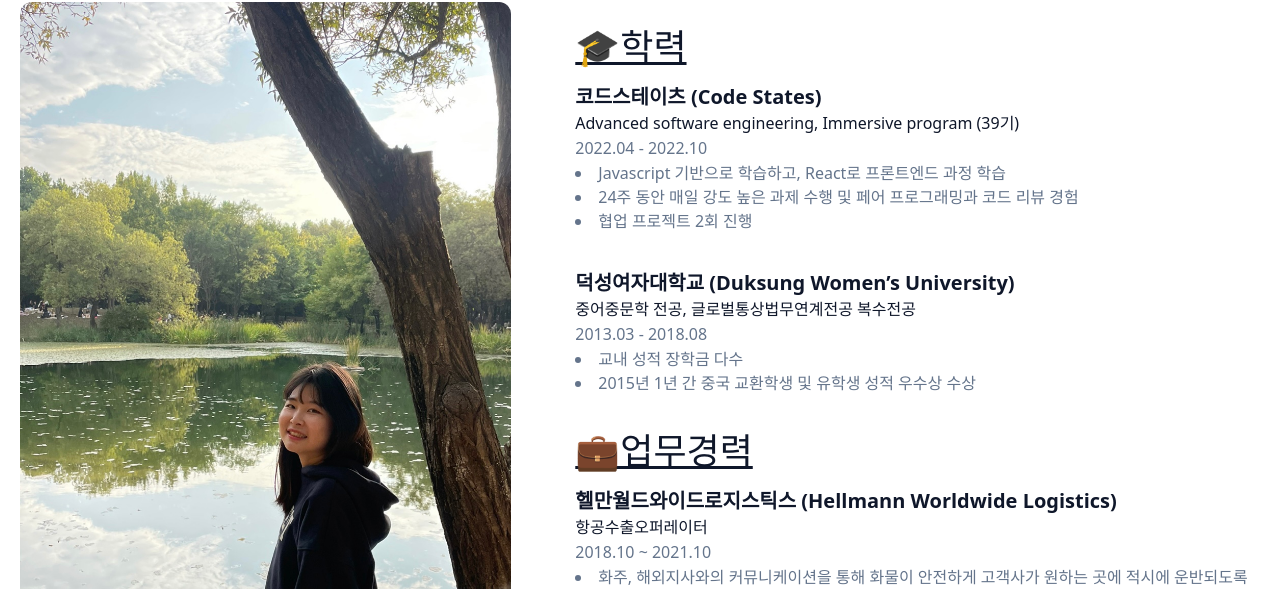
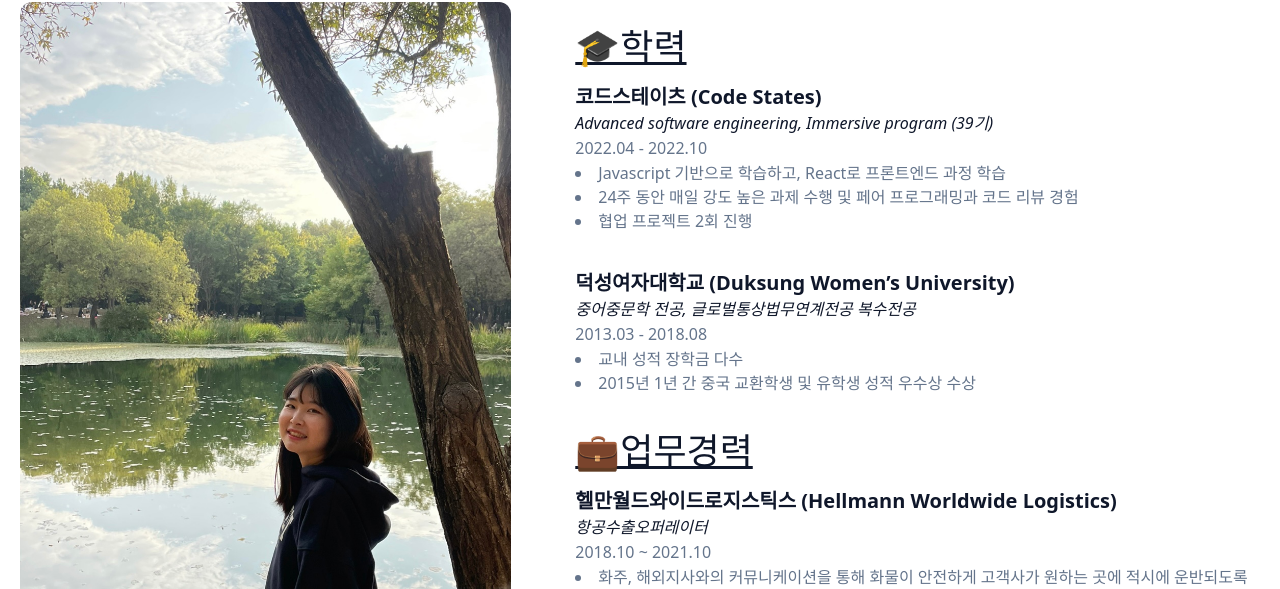
Before and after one commit to HelloHailie/portfolio, a Next.js app: page /about-me in a window 1280 px wide. Shown: the part 356-945 px from the top of the page. Built offline with nearby package versions, Linux system fonts and the light colour scheme.

Commit message:
design:자기소개 문구 이탤릭체로 수정

```diff
--- a/pages/about-me.js
+++ b/pages/about-me.js
@@ -40,7 +40,9 @@ export default function AboutMe() {
               <div className='font-semibold text-xl'>
                 코드스테이츠 (Code States)
               </div>
-              <div>Advanced software engineering, Immersive program (39기)</div>
+              <div className='italic'>
+                Advanced software engineering, Immersive program (39기)
+              </div>
               <p className='leading-relaxed'>2022.04 - 2022.10</p>
               <ul class='list-disc list-inside mb-9'>
                 <li>
@@ -55,7 +57,9 @@ export default function AboutMe() {
               <div className='font-semibold text-xl'>
                 덕성여자대학교 (Duksung Women’s University)
               </div>
-              <div>중어중문학 전공, 글로벌통상법무연계전공 복수전공</div>
+              <div className='italic'>
+                중어중문학 전공, 글로벌통상법무연계전공 복수전공
+              </div>
 
               <p className='leading-relaxed'>2013.03 - 2018.08</p>
               <ul class='list-disc list-inside mb-9'>
@@ -68,7 +72,7 @@ export default function AboutMe() {
               <div className='font-semibold text-xl'>
                 헬만월드와이드로지스틱스 (Hellmann Worldwide Logistics)
               </div>
-              <div>항공수출오퍼레이터</div>
+              <div className='italic'>항공수출오퍼레이터</div>
 
               <p className='leading-relaxed'>2018.10 ~ 2021.10</p>
               <ul class='list-disc list-inside mb-9'>
```
